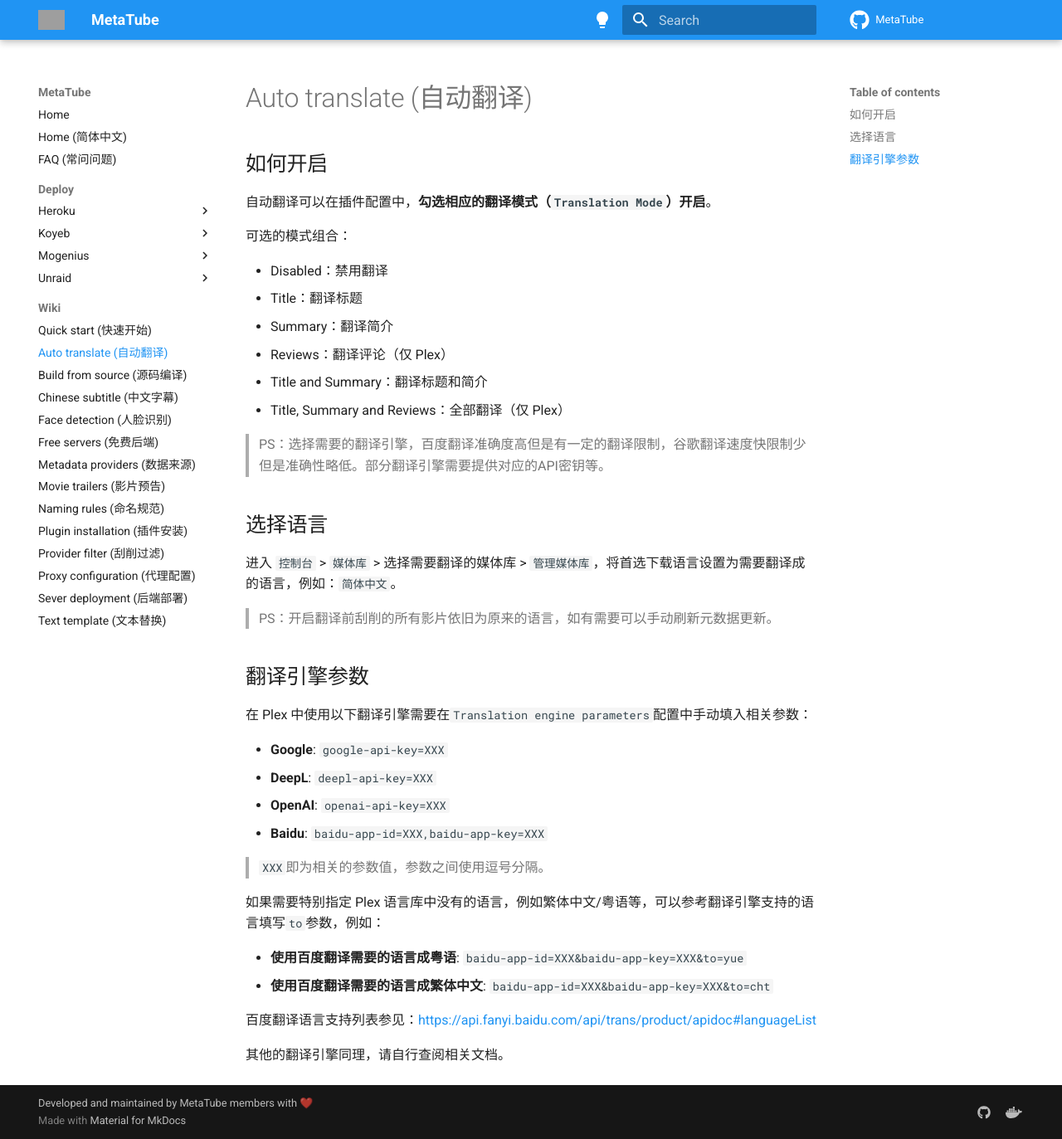
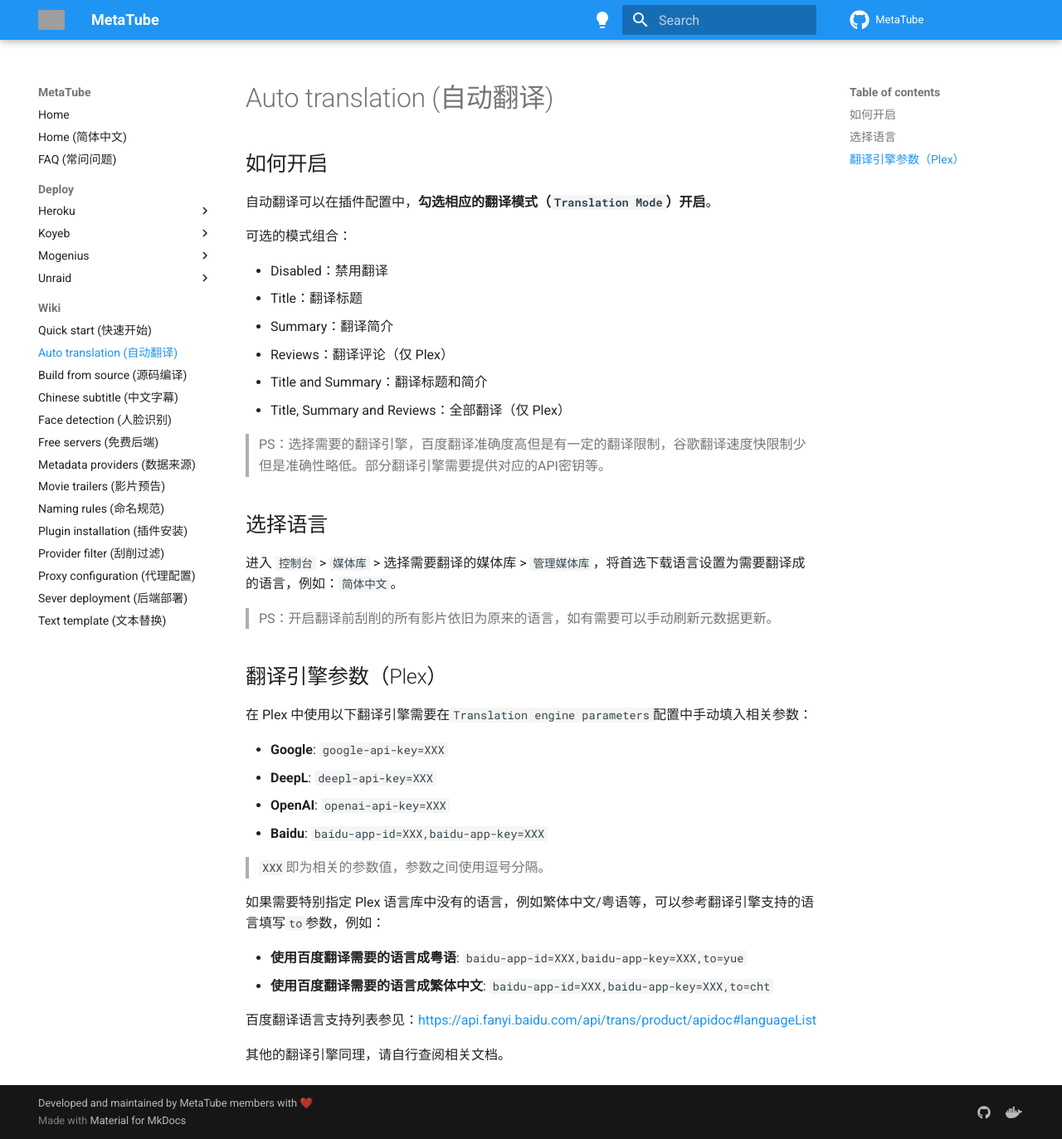
Before and after one commit to metatube-community/metatube-community.github.io, an MkDocs documentation site: the page built from docs/wiki/auto-translation.md, in a window 1280 px wide and 1373 px high. Shown: the whole window at 83% size. Built offline with MkDocs 1.6.1 and Material for MkDocs 9.7.7, drawn with Linux system fonts in a browser that asks for light colours; grey boxes are pictures that could not be loaded.

Commit message:
Docs: fix typos

```diff
--- a/docs/wiki/auto-translation.md
+++ b/docs/wiki/auto-translation.md
@@ -1,4 +1,4 @@
-# Auto translate (自动翻译)
+# Auto translation (自动翻译)
 
 ## 如何开启
 
@@ -21,7 +21,7 @@
 
 > PS：开启翻译前刮削的所有影片依旧为原来的语言，如有需要可以手动刷新元数据更新。
 
-## 翻译引擎参数
+## 翻译引擎参数（Plex）
 
 在 Plex 中使用以下翻译引擎需要在`Translation engine parameters`配置中手动填入相关参数：
 
@@ -34,8 +34,8 @@
 
 如果需要特别指定 Plex 语言库中没有的语言，例如繁体中文/粤语等，可以参考翻译引擎支持的语言填写`to`参数，例如：
 
-- **使用百度翻译需要的语言成粤语**: `baidu-app-id=XXX&baidu-app-key=XXX&to=yue`
-- **使用百度翻译需要的语言成繁体中文**: `baidu-app-id=XXX&baidu-app-key=XXX&to=cht`
+- **使用百度翻译需要的语言成粤语**: `baidu-app-id=XXX,baidu-app-key=XXX,to=yue`
+- **使用百度翻译需要的语言成繁体中文**: `baidu-app-id=XXX,baidu-app-key=XXX,to=cht`
 
 百度翻译语言支持列表参见：<https://api.fanyi.baidu.com/api/trans/product/apidoc#languageList>
 
```
